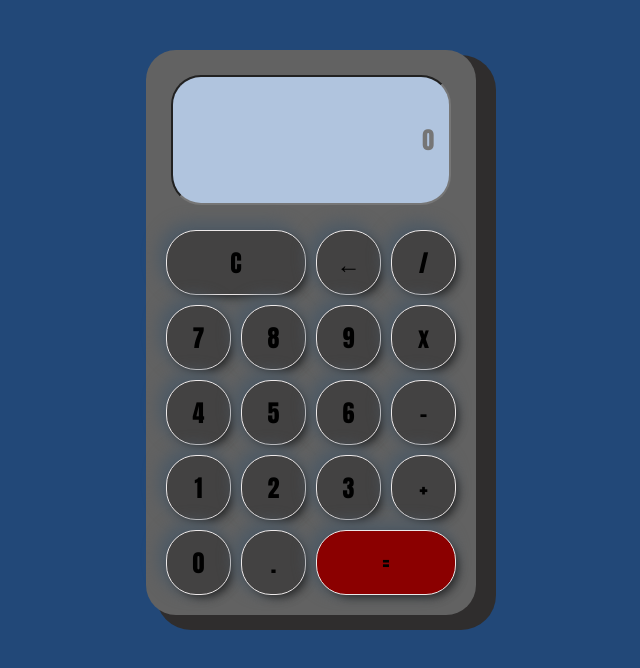
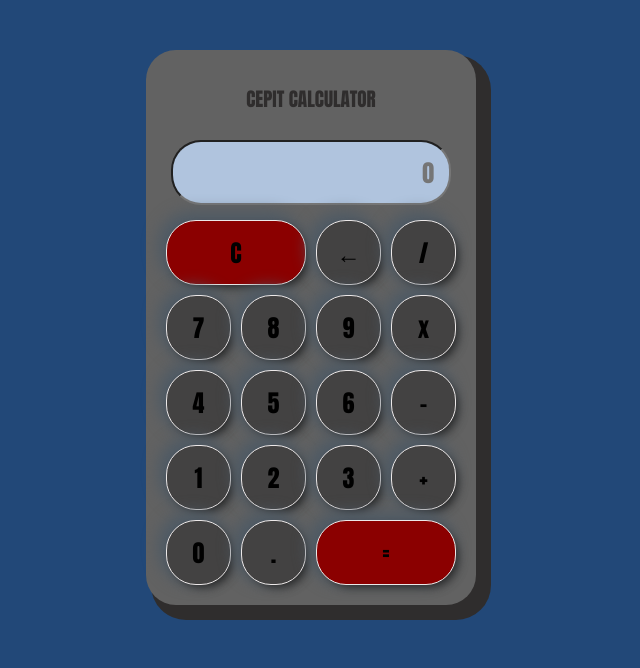
Before and after one commit to juanjocurutchet/Ejercicio_Calculadora, a plain HTML site: page index.html in a window 1280 px wide. Shown: the whole page, without its empty margins (344-984 px from the left). Drawn offline with Linux system fonts and the light colour scheme.

Commit message:
validaciones y estilos

```diff
--- a/index.html
+++ b/index.html
@@ -6,16 +6,17 @@
     <meta http-equiv="X-UA-Compatible" content="IE=edge">
     <meta name="viewport" content="width=device-width, initial-scale=1.0">
     <link rel="stylesheet" href="./styles.css/app.css">
-    <title>Document</title>
+    <title>Calculadora</title>
 </head>
 
 <body>
     <div class="container">
 
         <div class="calculator">
-
+            <div class="nombre">
+                <p>CEPIT CALCULATOR</p>
+            </div>
             <input type="text" id="resultado" placeholder="0">
-
 
             <button class="col-2" id="botonClear">C</button>
             <button id="clearOne">&larr;</button>
--- a/index.js
+++ b/index.js
@@ -36,7 +36,7 @@ botonClear.addEventListener('click', function () {
 })
 // Agrego evento al botonBorrarUno...
 botonBorrarUno.addEventListener('click', function () {
-    clearOne()
+    clearOne();
 })
 
 // Creo las funciones ...
@@ -51,8 +51,12 @@ function selecOperacion(op) {
 
 }
 function agregarNumero(num) {
-    //transformo a string porque el input trabaja con string..
-    operacionActual = operacionActual.toString() + num.toString();
+    if (display.value.includes('.') && num === '.') {
+        return
+    }else {
+        operacionActual = operacionActual.toString() + num.toString();
+    }
+
     actualizarDisplay();
 }
 
@@ -68,6 +72,7 @@ function clear() {
 
 function clearOne() {
     display.value = display.value.slice(0, -1);
+    operacionActual = display.value
 }
 
 function calcular() {
--- a/styles.css/app.css
+++ b/styles.css/app.css
@@ -13,17 +13,33 @@ body {
     width: 300px;
     margin: auto;
     margin-top: 50px;
+
+
+}
+
+.nombre {
+    display: grid;
+    grid-column: span 4;
+    height: max-content;
+    text-align: center;
+    font-size: 1.2em;
+    font-weight: lighter;
+}
+
+p {
+    color: #2f2d2d;
 }
 
 .calculator {
     display: grid;
     grid-template-columns: repeat(4, 75px);
-    grid-template-rows: 160px repeat(5, 75px);
+    grid-template-rows: 75px repeat(6, 75px);
     background-color: rgb(98, 98, 98);
     padding: 15px;
     border-radius: 30px;
-    box-shadow: 15px 10px 0px 5px #2f2d2d;
+    box-shadow: 10px 10px 0px 5px #2f2d2d;
 }
+
 
 button{
     cursor: pointer;
@@ -31,16 +47,21 @@ button{
     padding: 0;
     border-radius: 30px;
     font-size: 1.5em;
-    border: solid 1px rgb(236, 232, 232);
+    border: solid 1px #ece8e8;
     background-color:  #434242;
     box-shadow: 5px 5px 10px -3px rgb(38, 38, 38), -5px -5px 15px 3px rgb(78, 90, 101);
 }
 
-#botonIgual{
+#botonIgual,
+#botonClear{
     background-color: darkred;
 }
 
 #botonIgual:hover{
+    background-color: orangered;
+}
+
+#botonClear:hover {
     background-color: orangered;
 }
 
@@ -60,11 +81,14 @@ button:focus{
     grid-column: span 2;
 }
 
+
+
 #resultado {
     grid-column: 1/-1;
     padding: 15px;
     display: flex;
-    margin: 10px 10px 20px;
+
+    margin: 0px 10px 10px 10px;
     flex-direction: column;
     align-items: flex-end;
     background-color: lightsteelblue;
```
